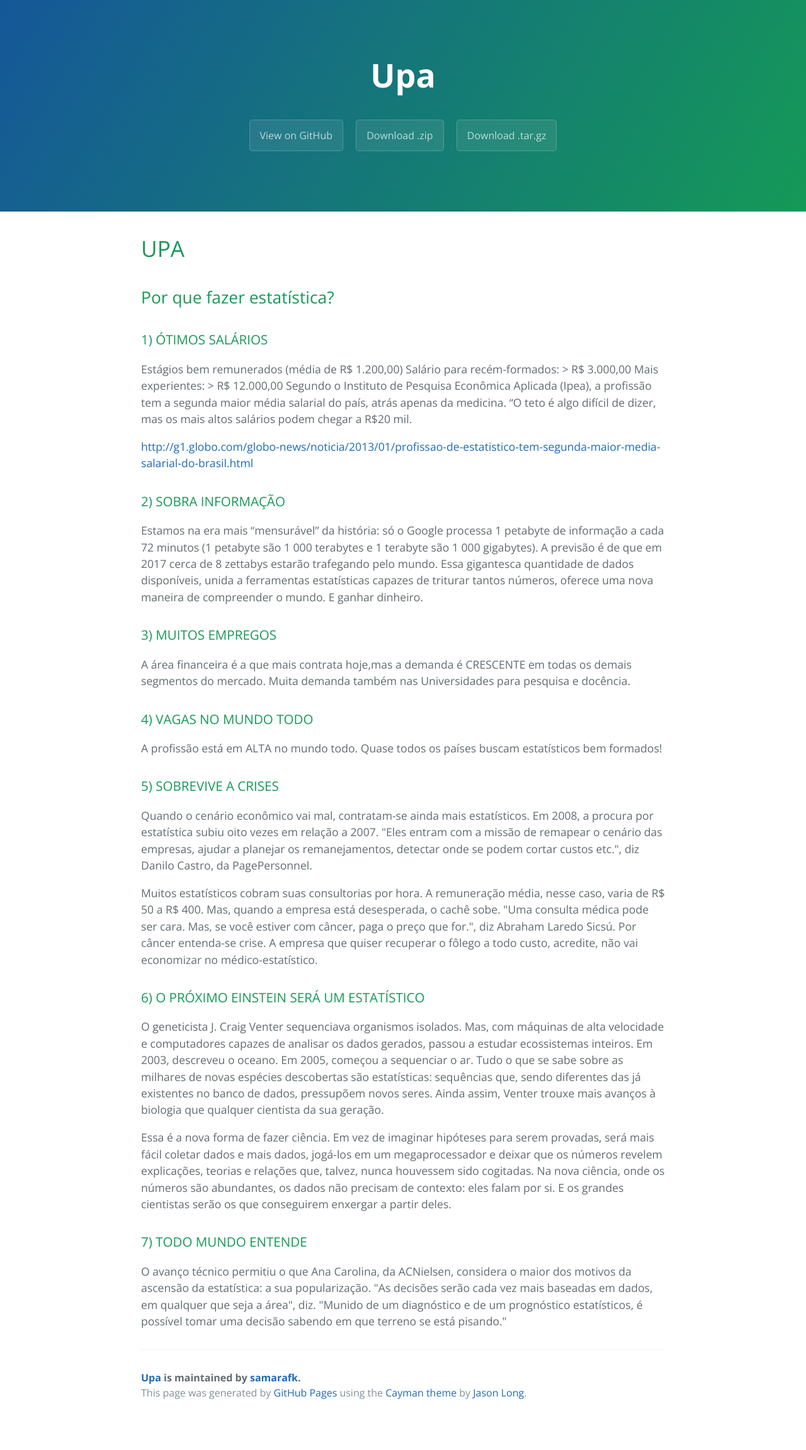
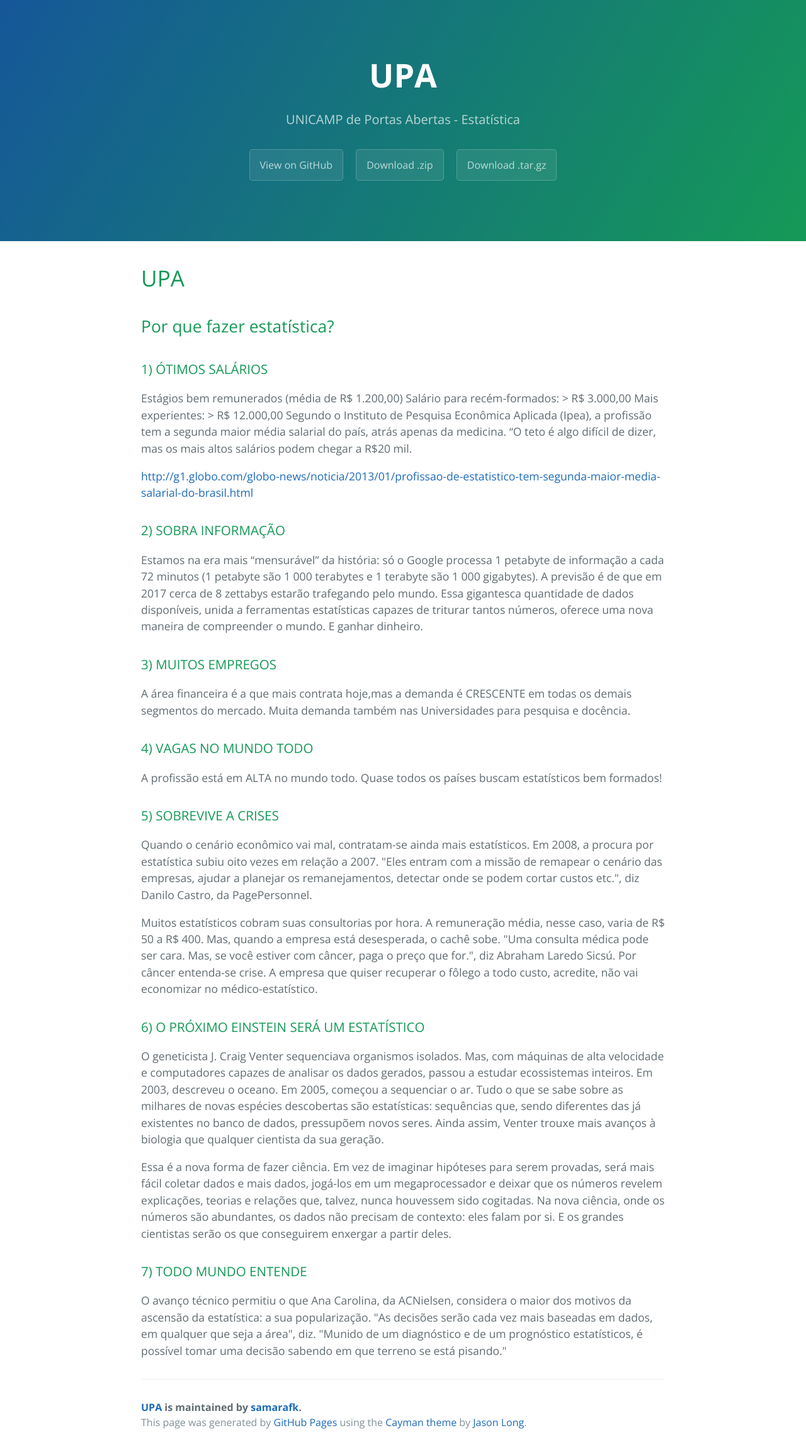
Before and after one commit to samarafk/UPA, a plain HTML site: page index.html in a window 1280 px wide. Shown: the whole page at 63% size. Before the commit the page ends 2256 px from the top, so only its background shows below. Drawn offline with nearby package versions, Linux system fonts and the light colour scheme.

Commit message:
Create gh-pages branch via GitHub

```diff
--- a/index.html
+++ b/index.html
@@ -2,7 +2,7 @@
 <html lang="en-us">
   <head>
     <meta charset="UTF-8">
-    <title>Upa by samarafk</title>
+    <title>UPA by samarafk</title>
     <meta name="viewport" content="width=device-width, initial-scale=1">
     <link rel="stylesheet" type="text/css" href="stylesheets/normalize.css" media="screen">
     <link href='https://fonts.googleapis.com/css?family=Open+Sans:400,700' rel='stylesheet' type='text/css'>
@@ -11,8 +11,8 @@
   </head>
   <body>
     <section class="page-header">
-      <h1 class="project-name">Upa</h1>
-      <h2 class="project-tagline"></h2>
+      <h1 class="project-name">UPA</h1>
+      <h2 class="project-tagline">UNICAMP de Portas Abertas - Estatística</h2>
       <a href="https://github.com/samarafk/UPA" class="btn">View on GitHub</a>
       <a href="https://github.com/samarafk/UPA/zipball/master" class="btn">Download .zip</a>
       <a href="https://github.com/samarafk/UPA/tarball/master" class="btn">Download .tar.gz</a>
@@ -70,7 +70,7 @@ Segundo o Instituto de Pesquisa Econômica Aplicada (Ipea), a profissão tem a s
 <p>O avanço técnico permitiu o que Ana Carolina, da ACNielsen, considera o maior dos motivos da ascensão da estatística: a sua popularização. "As decisões serão cada vez mais baseadas em dados, em qualquer que seja a área", diz. "Munido de um diagnóstico e de um prognóstico estatísticos, é possível tomar uma decisão sabendo em que terreno se está pisando."</p>
 
       <footer class="site-footer">
-        <span class="site-footer-owner"><a href="https://github.com/samarafk/UPA">Upa</a> is maintained by <a href="https://github.com/samarafk">samarafk</a>.</span>
+        <span class="site-footer-owner"><a href="https://github.com/samarafk/UPA">UPA</a> is maintained by <a href="https://github.com/samarafk">samarafk</a>.</span>
 
         <span class="site-footer-credits">This page was generated by <a href="https://pages.github.com">GitHub Pages</a> using the <a href="https://github.com/jasonlong/cayman-theme">Cayman theme</a> by <a href="https://twitter.com/jasonlong">Jason Long</a>.</span>
       </footer>
```
Also changed, not shown: params.json (+1 -1 lines).
